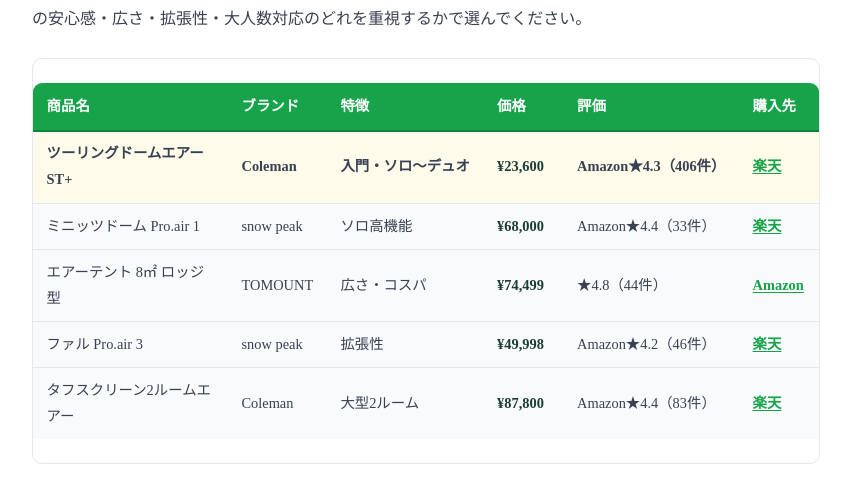
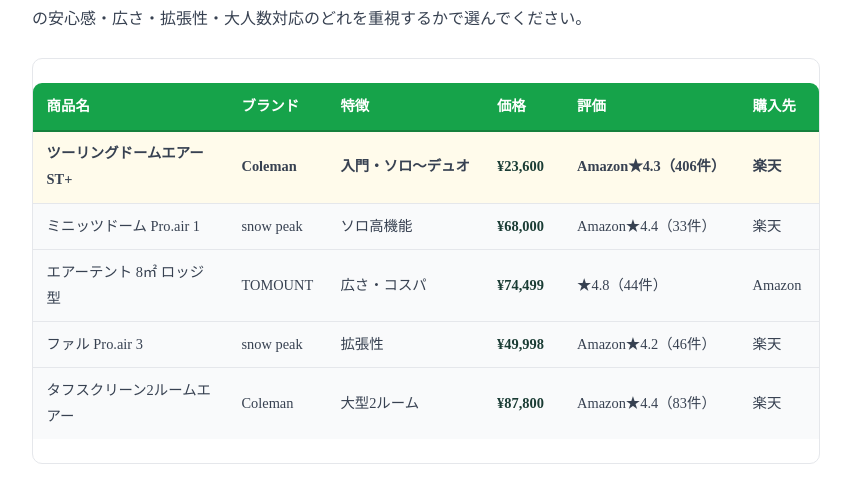
Before and after one commit to tanoue-boop/camp-kit-guide, a Next.js app: page /posts/air-frame-tent in a window 1280 px wide. Shown: the part 6364-6853 px from the top of the page, without its empty margins (48-899 px from the left). Built offline with nearby package versions, Linux system fonts and the light colour scheme; no server answers; the database is empty.

Commit message:
fix: 比較表の価格・購入先セルの未設定値ガードと判定基準 12-5-10 の追記（campkit-20261004-02）

```diff
--- a/components/article/ComparisonTable.tsx
+++ b/components/article/ComparisonTable.tsx
@@ -25,9 +25,11 @@
   const strVal = String(val ?? "");
 
   if (col.key === "price") {
+    const num = Number(val);
+    const hasPrice = val !== null && val !== undefined && val !== "" && Number.isFinite(num);
     return (
       <td key={col.key} className={`${styles.td} ${isFirst ? styles.tdFirst : ""}`}>
-        <span className={styles.price}>¥{Number(val).toLocaleString()}</span>
+        {hasPrice ? <span className={styles.price}>¥{num.toLocaleString()}</span> : <span>—</span>}
       </td>
     );
   }
@@ -41,11 +43,16 @@
     );
   }
   if (col.key === "source") {
+    const label = product.source === "amazon" ? "Amazon" : "楽天";
     return (
       <td key={col.key} className={`${styles.td} ${isFirst ? styles.tdFirst : ""}`}>
-        <a href={product.affiliateUrl ?? "#"} target="_blank" rel="noopener noreferrer nofollow" className={styles.link}>
-          {product.source === "amazon" ? "Amazon" : "楽天"}
-        </a>
+        {product.affiliateUrl ? (
+          <a href={product.affiliateUrl} target="_blank" rel="noopener noreferrer nofollow" className={styles.link}>
+            {label}
+          </a>
+        ) : (
+          <span>{label}</span>
+        )}
       </td>
     );
   }
--- a/scripts/check-amazon-asin.cjs
+++ b/scripts/check-amazon-asin.cjs
@@ -100,7 +100,7 @@
 const CARD_NAME_TSV = path.join(ROOT, '_file', 'card-name-check.tsv');
 const HTML_DIRS = ['html-asin-39', 'html-asin-37', 'html-asin-36'].map((d) => path.join(ROOT, '_file', '_work', d));
 const HTML_DIR = HTML_DIRS[0];
-const TASK_ID = 'campkit-20261004-01';
+const TASK_ID = 'campkit-20261004-02';
 
 const INTERVAL_MS = 2000;
 const FETCH_TIMEOUT_MS = 25000;
```
Also changed, not shown: 1 other file (tests, documents, lock files or other folders).
